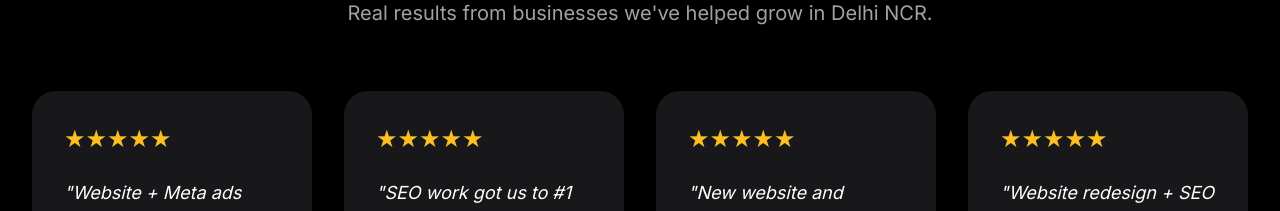
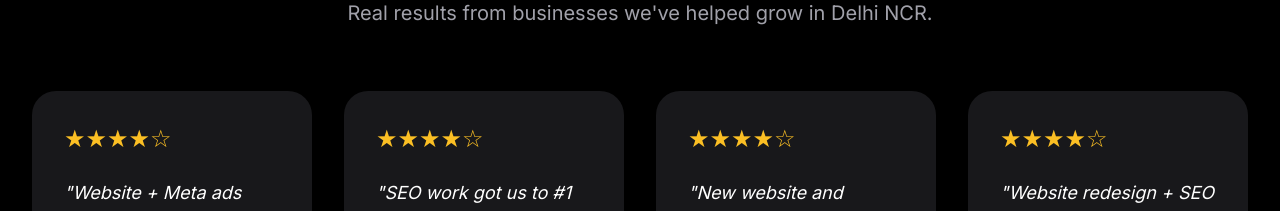
Before and after one commit to ashishjune2007-cpu/minedigital2, a website: page index.html in a window 1280 px wide. Shown: the part 3560-3771 px from the top of the page. Drawn offline with nearby package versions, Linux system fonts and the light colour scheme.

Commit message:
Update index.html

```diff
--- a/index.html
+++ b/index.html
@@ -252,7 +252,7 @@
 
             <div class="grid grid-cols-1 md:grid-cols-2 lg:grid-cols-4 gap-6 sm:gap-8">
                 <div class="bg-zinc-900 p-6 sm:p-8 rounded-3xl">
-                    <div class="flex gap-1 text-amber-400 text-xl sm:text-2xl mb-4 sm:mb-6">★★★★★</div>
+                    <div class="flex gap-1 text-amber-400 text-xl sm:text-2xl mb-4 sm:mb-6">★★★★☆</div>
                     <p class="text-base sm:text-lg italic">"Website + Meta ads delivered ₹1.2 Lakh extra sales in the first month. Outstanding team."</p>
                     <div class="mt-6 sm:mt-8 flex items-center gap-3 sm:gap-4">
                         <div class="w-10 h-10 sm:w-12 sm:h-12 bg-zinc-700 rounded-full"></div>
@@ -264,7 +264,7 @@
                 </div>
 
                 <div class="bg-zinc-900 p-6 sm:p-8 rounded-3xl">
-                    <div class="flex gap-1 text-amber-400 text-xl sm:text-2xl mb-4 sm:mb-6">★★★★★</div>
+                    <div class="flex gap-1 text-amber-400 text-xl sm:text-2xl mb-4 sm:mb-6">★★★★☆</div>
                     <p class="text-base sm:text-lg italic">"SEO work got us to #1 on Google. Monthly leads tripled, revenue up by ₹80k+ per month."</p>
                     <div class="mt-6 sm:mt-8 flex items-center gap-3 sm:gap-4">
                         <div class="w-10 h-10 sm:w-12 sm:h-12 bg-zinc-700 rounded-full"></div>
@@ -276,7 +276,7 @@
                 </div>
 
                 <div class="bg-zinc-900 p-6 sm:p-8 rounded-3xl">
-                    <div class="flex gap-1 text-amber-400 text-xl sm:text-2xl mb-4 sm:mb-6">★★★★★</div>
+                    <div class="flex gap-1 text-amber-400 text-xl sm:text-2xl mb-4 sm:mb-6">★★★★☆</div>
                     <p class="text-base sm:text-lg italic">"New website and Instagram strategy doubled sales. ₹2.5 Lakh+ additional revenue in 3 months."</p>
                     <div class="mt-6 sm:mt-8 flex items-center gap-3 sm:gap-4">
                         <div class="w-10 h-10 sm:w-12 sm:h-12 bg-zinc-700 rounded-full"></div>
@@ -288,7 +288,7 @@
                 </div>
 
                 <div class="bg-zinc-900 p-6 sm:p-8 rounded-3xl">
-                    <div class="flex gap-1 text-amber-400 text-xl sm:text-2xl mb-4 sm:mb-6">★★★★★</div>
+                    <div class="flex gap-1 text-amber-400 text-xl sm:text-2xl mb-4 sm:mb-6">★★★★☆</div>
                     <p class="text-base sm:text-lg italic">"Website redesign + SEO for Identify.in – organic traffic 4x, major increase in inquiries. Excellent execution."</p>
                     <div class="mt-6 sm:mt-8 flex items-center gap-3 sm:gap-4">
                         <div class="w-10 h-10 sm:w-12 sm:h-12 bg-zinc-700 rounded-full"></div>
```
